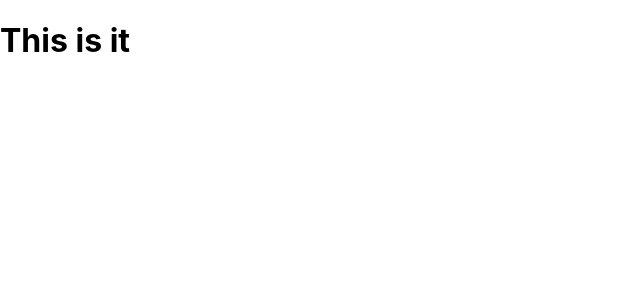
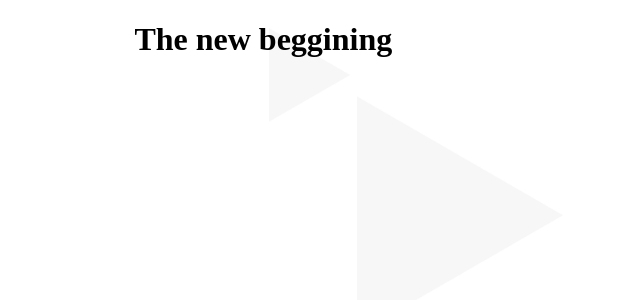
Before and after one commit to MitkoDG/vachev-test-task, a React (Create React App) app: page / in a window 1280 px wide. Shown: the top 300 px of the page, without its empty margins (0-640 px from the left). Built offline with nearby package versions, Linux system fonts and the light colour scheme.

Commit message:
arrange folders

```diff
--- a/src/App.js
+++ b/src/App.js
@@ -1,10 +1,8 @@
-import './App.css';
+import { PageContainer } from './collections/index.js'
 
 function App() {
   return (
-    <div>
-      <h1>This is it</h1>
-    </div>
+    <PageContainer />
   );
 }
 
--- /dev/null
+++ b/src/collections/PageContainer/element.jsx
@@ -0,0 +1,11 @@
+import classes from './element.module.css'
+
+export const PageContainer = () =>{
+
+    return (
+        <div className={classes.main}>
+            <h1>The new beggining</h1>
+        </div>
+    )
+}
+// export default PageContainer;
--- /dev/null
+++ b/src/collections/PageContainer/element.module.css
@@ -0,0 +1,7 @@
+.main {
+    background-image: url(../../next/images/background.png);
+    background-size: cover;
+    height: 100vh;
+    width: 80%;
+    margin: auto;
+}
--- /dev/null
+++ b/src/collections/PageContainer/index.js
@@ -0,0 +1 @@
+export { PageContainer } from "./element";
--- /dev/null
+++ b/src/collections/index.js
@@ -0,0 +1 @@
+export { PageContainer } from './PageContainer/index.js'
--- a/src/index.css
+++ /dev/null
@@ -1,13 +0,0 @@
-body {
-  margin: 0;
-  font-family: -apple-system, BlinkMacSystemFont, 'Segoe UI', 'Roboto', 'Oxygen',
-    'Ubuntu', 'Cantarell', 'Fira Sans', 'Droid Sans', 'Helvetica Neue',
-    sans-serif;
-  -webkit-font-smoothing: antialiased;
-  -moz-osx-font-smoothing: grayscale;
-}
-
-code {
-  font-family: source-code-pro, Menlo, Monaco, Consolas, 'Courier New',
-    monospace;
-}
--- a/src/index.js
+++ b/src/index.js
@@ -1,6 +1,5 @@
 import React from 'react';
 import ReactDOM from 'react-dom/client';
-import './index.css';
 import App from './App';
 
 const root = ReactDOM.createRoot(document.getElementById('root'));
```
Also changed, not shown: src/next/images/background.png (added), src/next/images/video.png (added).
